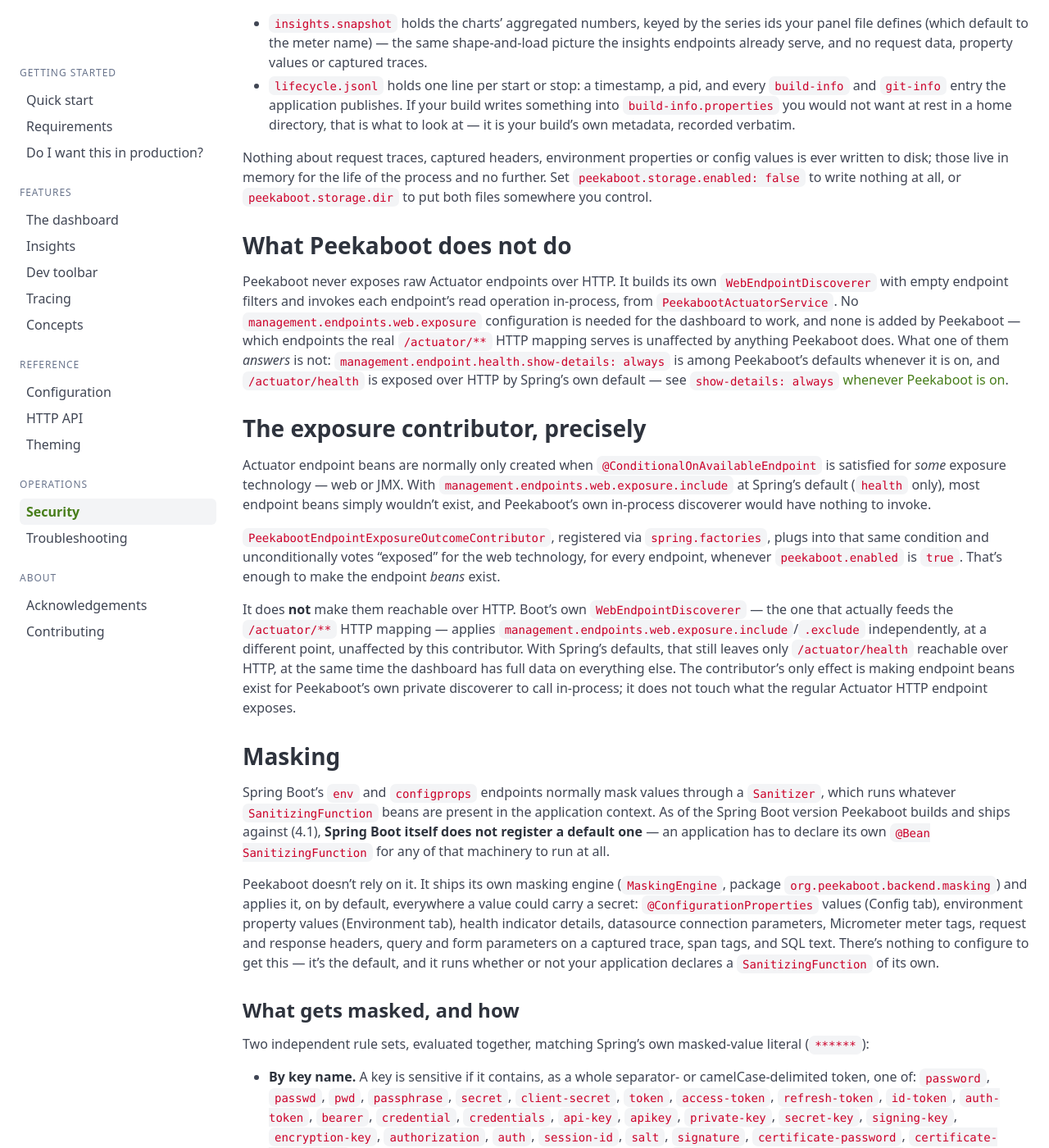
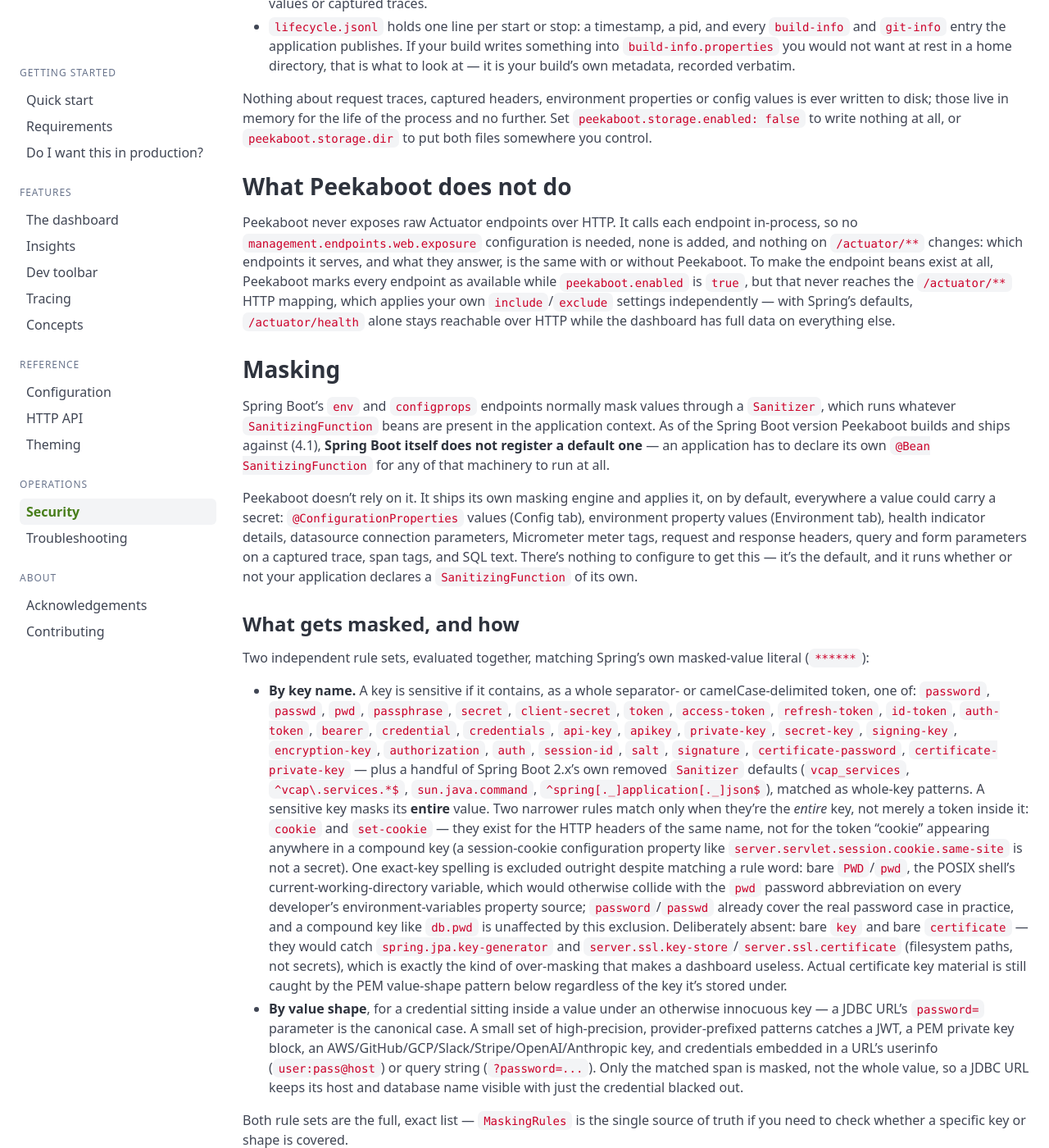
Before and after one commit to peekaboot-org/peekaboot-org.github.io, a Jekyll site: the page built from docs/security.md, in a window 1280 px wide and 1400 px high, scrolled down 2278 px. Shown: the whole window at 82% size. Built offline with Jekyll 4.4.1, drawn with Linux system fonts in a browser that asks for light colours; some of the changed text lies outside the part shown.

Commit message:
docs(security): restate the detection rule, drop the show-details section and the class-level internals

```diff
--- a/docs/security.md
+++ b/docs/security.md
@@ -5,11 +5,10 @@
 ---
 
 <div class="pk-callout pk-callout--danger" markdown="1">
-Peekaboot defaults to on whenever the launch looks local &mdash; and "local" is decided
-by the class loader, not the environment: a `java -jar` of the fat jar, a war, a native
-image and a test default to off, but `java -cp`, a Jib image and Spring Boot's extracted
-slim-jar layout default to **on** exactly like an IDE run. See [How activation
-works]({{ '/docs/how-activation-works/' | relative_url }}). When it's on, anyone who can
+Peekaboot defaults to on for a [local run]({{ '/docs/configuration/' | relative_url }}#local-run)
+&mdash; an IDE run, `spring-boot:run`, `bootRun`, or any launch of your build output on a
+host that is not a container &mdash; and off for a `java -jar` of the packaged jar, a war,
+a native image, a test and anything in a container. When it's on, anyone who can
 reach `/peekaboot/**` gets detailed internal state &mdash; configuration, environment
 values, health, logs, migrations, and full request traces &mdash; with **no
 authentication of any kind**. Peekaboot adds none of its own. If `/peekaboot/**` is
@@ -34,10 +33,7 @@
   local-run condition above applies here too.
 - **Health detail.** Per-component status &mdash; datasource, disk space, custom
   indicators &mdash; not just an aggregate UP/DOWN. A custom `HealthIndicator`'s detail
-  map is masked the same way as everything else &mdash; see [Masking](#masking). Getting
-  this detail in-process is why Peekaboot sets `management.endpoint.health.show-details:
-  always`, which also widens your own `/actuator/health` &mdash; see [health detail on
-  `/actuator/health`](#show-details-always-whenever-peekaboot-is-on) below.
+  map is masked the same way as everything else &mdash; see [Masking](#masking).
 - **Process identity.** The OS user the JVM runs as, its uid and gid, its pid, and the
   parent-process chain &mdash; every ancestor's pid and command name, as far up as the
   JVM can see &mdash; read from `System.getProperty("user.name")`, `id -u`/`id -g` and
@@ -61,9 +57,7 @@
   this instance, as far back as the log reaches (see [What Peekaboot writes to
   disk](#what-peekaboot-writes-to-disk)). Nothing here is masked.
 - **Logger levels.** Every logger's configured and effective level, from Actuator's
-  `loggers` endpoint. Peekaboot's own dashboard and API are read-only here &mdash;
-  `PeekabootController` exposes no endpoint that writes a level, only
-  [`GET` endpoints]({{ site.repository_url }}/blob/HEAD/peekaboot-backend/src/main/java/org/peekaboot/backend/controller/PeekabootController.java)
+  `loggers` endpoint. Peekaboot's API is GET-only, so nothing here can change a level
   &mdash; but the levels themselves, and which loggers have an explicit override, are
   fully visible.
 - **Migration history.** Every Flyway migration's version, description, script name,
@@ -72,8 +66,8 @@
   (`peekaboot.tracing.enabled: true`, the default): every database query's SQL text
   &mdash; captured verbatim from whichever tag your JDBC instrumentation populates
   (`db.query.text`, its superseded spelling `db.statement`, or `datasource-proxy`'s
-  `jdbc.query[N]`, in that priority order &mdash; see [Auto-configured
-  defaults]({{ '/docs/auto-configured-defaults/' | relative_url }})), literal values and
+  `jdbc.query[N]`, in that priority order &mdash; see [Dev toolbar &mdash; the trace
+  view]({{ '/docs/dev-toolbar/' | relative_url }}#the-trace-view)), literal values and
   all wherever the instrumentation or the statement itself carries them, not just the
   parameterized form &mdash; plus the full span tree of every trace, with every span's
   name, kind, timing, tags (`http.url`, `db.statement`, `handler.name`, `view.name`,
@@ -85,21 +79,19 @@
   is also on (`peekaboot.dev-toolbar: true`), traces additionally carry request and
   response headers, query and form parameters, the resolved controller/handler on the
   request summary, and the correlated logs described next. Capture applies to every
-  request that reaches
-  [`RequestCaptureFilter`]({{ site.repository_url }}/blob/HEAD/peekaboot-backend/src/main/java/org/peekaboot/backend/filter/RequestCaptureFilter.java),
-  not only the HTML pages the toolbar UI injects into &mdash; a JSON API call is captured
+  request, not only the HTML pages the toolbar UI injects into &mdash; a JSON API call is captured
   the same way. Headers, query and form parameters are masked by key, the same as a
   property value; SQL text and span tags are masked only where a value-pattern rule
   recognises a credential shape inside them &mdash; see [Masking](#masking) for exactly
   what that does and doesn't catch.
 - **Log message content**, once the dev toolbar is on (`peekaboot.dev-toolbar: true`).
-  `PeekabootLogbackAppender` copies every log event your application emits, tagged with
+  Peekaboot's log capture copies every log event your application emits, tagged with
   its trace/span id, into the trace's Logs tab &mdash; not just levels or logger names,
   the actual message content, unmodified, and **not masked at all**. A log statement that
   happens to include a secret or PII is captured exactly as written.
-- **A trace id on every response**, once the dev toolbar is on. `RequestCaptureFilter`
-  adds a `Server-Timing: trace;desc="00-<traceId>-<spanId>-<flags>"` header to every
-  response it handles &mdash; JSON API calls included, not only HTML pages &mdash; so that
+- **A trace id on every response**, once the dev toolbar is on. Peekaboot adds a
+  `Server-Timing: trace;desc="00-<traceId>-<spanId>-<flags>"` header to every response
+  &mdash; JSON API calls included, not only HTML pages &mdash; so that
   the toolbar can find the request's trace from Swagger UI. Every caller gets it, and with
   that id anyone who can reach `/peekaboot/**` can open exactly that request's trace at
   `GET /peekaboot/api/traces/{traceId}/insights`.
@@ -113,11 +105,9 @@
   endpoint. See [Insights]({{ '/docs/insights/' | relative_url }}).
 
 The dashboard's tabs are backed by `GET /peekaboot/api/actuator/all/insights`, which
-invokes exactly seven Actuator endpoints
-(`health`, `info`, `env`, `loggers`, `flyway`, `configprops`, `scheduledtasks` &mdash; see
-[`PeekabootActuatorService`]({{ site.repository_url }}/blob/HEAD/peekaboot-backend/src/main/java/org/peekaboot/backend/service/PeekabootActuatorService.java)).
-That's the whole actuator surface Peekaboot exposes over HTTP &mdash; see [HTTP
-API]({{ '/docs/api/' | relative_url }}) for the full endpoint list.
+invokes exactly seven Actuator endpoints (`health`, `info`, `env`, `loggers`, `flyway`,
+`configprops`, `scheduledtasks`). That's the whole actuator surface Peekaboot exposes over
+HTTP &mdash; see [HTTP API]({{ '/docs/api/' | relative_url }}) for the full endpoint list.
 
 ## What Peekaboot writes to disk
 
@@ -146,37 +136,14 @@
 
 ## What Peekaboot does not do
 
-Peekaboot never exposes raw Actuator endpoints over HTTP. It builds its own
-`WebEndpointDiscoverer` with empty endpoint filters and invokes each endpoint's read
-operation in-process, from `PeekabootActuatorService`. No
-`management.endpoints.web.exposure` configuration is needed for the dashboard to work,
-and none is added by Peekaboot &mdash; which endpoints the real `/actuator/**` HTTP mapping
-serves is unaffected by anything Peekaboot does. What one of them *answers* is not:
-`management.endpoint.health.show-details: always` is among Peekaboot's defaults whenever
-it is on, and `/actuator/health` is exposed over HTTP by Spring's own default &mdash; see
-[`show-details: always` whenever Peekaboot is on](#show-details-always-whenever-peekaboot-is-on).
-
-## The exposure contributor, precisely
-
-Actuator endpoint beans are normally only created when
-`@ConditionalOnAvailableEndpoint` is satisfied for *some* exposure technology &mdash; web
-or JMX. With `management.endpoints.web.exposure.include` at Spring's default (`health`
-only), most endpoint beans simply wouldn't exist, and Peekaboot's own in-process
-discoverer would have nothing to invoke.
-
-[`PeekabootEndpointExposureOutcomeContributor`]({{ site.repository_url }}/blob/HEAD/peekaboot-spring-boot-autoconfigure/src/main/java/org/peekaboot/autoconfigure/PeekabootEndpointExposureOutcomeContributor.java),
-registered via `spring.factories`, plugs into that same condition and unconditionally
-votes "exposed" for the web technology, for every endpoint, whenever `peekaboot.enabled`
-is `true`. That's enough to make the endpoint *beans* exist.
-
-It does **not** make them reachable over HTTP. Boot's own `WebEndpointDiscoverer` &mdash;
-the one that actually feeds the `/actuator/**` HTTP mapping &mdash; applies
-`management.endpoints.web.exposure.include`/`.exclude` independently, at a different
-point, unaffected by this contributor. With Spring's defaults, that still leaves only
-`/actuator/health` reachable over HTTP, at the same time the dashboard has full data on
-everything else. The contributor's only effect is making endpoint beans exist for
-Peekaboot's own private discoverer to call in-process; it does not touch what the regular
-Actuator HTTP endpoint exposes.
+Peekaboot never exposes raw Actuator endpoints over HTTP. It calls each endpoint
+in-process, so no `management.endpoints.web.exposure` configuration is needed, none is
+added, and nothing on `/actuator/**` changes: which endpoints it serves, and what they
+answer, is the same with or without Peekaboot. To make the endpoint beans exist at all,
+Peekaboot marks every endpoint as available while `peekaboot.enabled` is `true`, but that
+never reaches the `/actuator/**` HTTP mapping, which applies your own `include`/`exclude`
+settings independently &mdash; with Spring's defaults, `/actuator/health` alone stays
+reachable over HTTP while the dashboard has full data on everything else.
 
 ## Masking
 
@@ -186,9 +153,8 @@
 (4.1), **Spring Boot itself does not register a default one** &mdash; an application has
 to declare its own `@Bean SanitizingFunction` for any of that machinery to run at all.
 
-Peekaboot doesn't rely on it. It ships its own masking engine
-([`MaskingEngine`]({{ site.repository_url }}/blob/HEAD/peekaboot-backend/src/main/java/org/peekaboot/backend/masking/MaskingEngine.java),
-package `org.peekaboot.backend.masking`) and applies it, on by default, everywhere a
+Peekaboot doesn't rely on it. It ships its own masking engine and applies it, on by
+default, everywhere a
 value could carry a secret: `@ConfigurationProperties` values (Config tab), environment
 property values (Environment tab), health indicator details, datasource connection
 parameters, Micrometer meter tags, request and response headers, query and form
@@ -244,12 +210,10 @@
 catch a credential that has no recognisable shape sitting under a key that isn't listed
 above &mdash; a literal in an ordinary-looking column (`INSERT INTO users (password)
 VALUES ('hunter2')`) is not masked, because "hunter2" matches no provider pattern and the
-SQL-text masking is value-shape-only, not column-aware. Entropy-based detection (flagging
-any high-randomness string) was considered and deliberately rejected: it would destroy
-legitimate values on screen &mdash; a git SHA, a UUID, a base64-encoded asset &mdash; and
-documenting it as "secret detection" would recreate the exact overclaim this design
-exists to avoid. Assume every captured trace can still contain plaintext SQL and
-plaintext request data that this doesn't catch.
+SQL-text masking is value-shape-only, not column-aware. There is no entropy detection
+because flagging any high-randomness string would destroy legitimate values on screen
+&mdash; a git SHA, a UUID, a base64-encoded asset. Assume every captured trace can still
+contain plaintext SQL and plaintext request data that this doesn't catch.
 </div>
 
 ### Two independent opt-ins before a real value is ever shown
@@ -288,21 +252,18 @@
   <code>enable-unmasking</code> is on <em>and</em> Show secrets is clicked.</figcaption>
 </figure>
 
-This is a genuine before/after, not a mockup: the same tab, the same run, before and after
-the toggle is clicked. Publishing the revealed one is safe because the value behind it,
-`sample_app_db_pwd`, is a placeholder that already sits in plaintext in this sample app's
-own `compose.yml` and `application-screenshots.yml` &mdash; revealing it here discloses
-nothing that wasn't already public. The point it's making isn't the value; it's the two
-steps it took to get there &mdash; a server-side property Peekaboot ships off by default,
-*and* a click nobody makes by accident.
+The same tab, the same run, before and after the toggle is clicked; the revealed value is
+the sample application's own placeholder password, already public in its `compose.yml`.
+The point is the two steps it took to get there &mdash; a server-side property Peekaboot
+ships off by default, *and* a click nobody makes by accident.
 
 ### `show-values: always` only on a local run
 
 `management.endpoint.env.show-values` and `.configprops.show-values` are set to `always`
-only on a local run, at the same lowest-precedence, launch-context-detected property
-source that resolves `peekaboot.enabled` and `peekaboot.dev-toolbar` (see [How activation
-works]({{ '/docs/how-activation-works/' | relative_url }})) &mdash; not unconditionally,
-and not from `peekaboot-defaults.yml`. Off a local run, neither property is set at all, so
+only on a local run, by the same detection that resolves `peekaboot.enabled` and
+`peekaboot.dev-toolbar` (see [Configuration &mdash; when Peekaboot is
+on]({{ '/docs/configuration/' | relative_url }}#when-peekaboot-is-on)), and below
+everything you configure yourself. Off a local run, neither property is set at all, so
 Spring's own default (`never`) applies.
 
 On a local run it is kept at `always`, for a structural reason: Spring Boot 4.1 registers
@@ -340,32 +301,9 @@
 overrides Peekaboot's lowest-precedence default.
 </div>
 
-### `show-details: always` whenever Peekaboot is on
-
-Unlike `show-values`, `management.endpoint.health.show-details: always` is set from
-`peekaboot-defaults.yml` &mdash; whenever `peekaboot.enabled` resolves to `true`, on a
-local run or not. It is there because the dashboard's health banner is built from the
-`health` endpoint bean invoked in-process (see [What Peekaboot does not
-do](#what-peekaboot-does-not-do)), with no caller identity attached; at Spring's own
-default of `never`, that call returns the aggregate status alone, and the Overview tab's
-per-component breakdown would have nothing to show.
-
-<div class="pk-callout pk-callout--warning" markdown="1">
-**This widens your own `/actuator/health`, and that endpoint is public by default.**
-`health` is the one actuator endpoint Spring Boot exposes over HTTP out of the box, and
-`show-details: always` makes it answer every anonymous caller with per-component detail
-&mdash; datasource, disk space, and every custom `HealthIndicator`'s detail map &mdash;
-instead of a bare `{"status":"UP"}`. Peekaboot's masking has no part in that path; it only
-runs inside `/peekaboot/**`. If you turn `peekaboot.enabled` on somewhere reachable, set
-`management.endpoint.health.show-details` yourself (`when-authorized`, or `never`) in
-your own configuration; it wins, because Peekaboot's defaults sit at the lowest
-precedence. The dashboard's health banner then shows the aggregate status only, since its
-in-process call carries no authorization.
-</div>
-
 ### What's left unmasked entirely
 
-- **Log message content**, wherever it's captured. Peekaboot's Logback appender copies
+- **Log message content**, wherever it's captured. Peekaboot's log capture copies
   whatever your logging statements produced, unmodified &mdash; there is no masking pass
   over log messages, by key or by shape.
 - Anything a value-shape rule doesn't recognise and no key name catches &mdash; see the
@@ -506,9 +444,10 @@
 ## Running it in a deployed environment
 
 If you have a genuine reason to run Peekaboot somewhere other than your own machine
-&mdash; a shared staging environment, say &mdash; set `peekaboot.enabled=true` explicitly
-(see [How activation works]({{ '/docs/how-activation-works/' | relative_url }})) and put
-the `SecurityFilterChain` above in front of it before anything else. Restricting network
+&mdash; a shared staging environment, say &mdash; read [Do I want this in
+production?]({{ '/docs/in-production/' | relative_url }}) first, set
+`peekaboot.enabled=true` explicitly, and put the `SecurityFilterChain` above in front of
+it before anything else. Restricting network
 reachability as well &mdash; an internal-only ingress rule, a VPN, a sidecar that only
 proxies `/peekaboot/**` from trusted sources &mdash; is worth doing in addition to
 authentication, not instead of it. Whoever your authentication boundary now admits has
@@ -534,12 +473,11 @@
       in your deployed environment &mdash; check the startup summary, or the value
       reported on the dashboard's own Environment tab in a non-production environment
       where you can still reach it.
-- [ ] Set `peekaboot.enabled=false` explicitly (or exclude the starter) unless you launch
-      with `java -jar` of the repackaged fat jar. The detection reads the class loader,
-      not the environment: `java -cp …`, a Jib image and the layout of `jarmode=tools
-      extract` all run on the application class loader and default to **on**, the same
-      as an IDE run &mdash; see [How activation works &mdash; what counts as
-      local]({{ '/docs/how-activation-works/' | relative_url }}#what-counts-as-local).
+- [ ] Set `peekaboot.enabled=false` explicitly (or exclude the starter) if you run your
+      build output directly on a host that is not a container (`java -cp
+      target/classes:…`) &mdash; the one deployment the detection still reads as local.
+      See [Configuration &mdash; what counts as a local
+      run]({{ '/docs/configuration/' | relative_url }}#local-run).
 - [ ] If Peekaboot should never ship at all, exclude the starter from the production
       artifact (Maven `excludes` / Gradle `developmentOnly`) rather than trusting
       `peekaboot.enabled=false` alone.
@@ -548,11 +486,6 @@
 - [ ] Don't reach for `management.endpoints.web.exposure` as a protection here; it
       governs which endpoints `/actuator/**` serves, a mapping Peekaboot doesn't use or
       widen.
-- [ ] Wherever `peekaboot.enabled` is on, set `management.endpoint.health.show-details`
-      yourself (`when-authorized` or `never`) unless per-component health detail on your
-      public `/actuator/health` is acceptable &mdash; Peekaboot's default is `always`,
-      and it applies off a local run too. See [`show-details: always` whenever Peekaboot
-      is on](#show-details-always-whenever-peekaboot-is-on).
 - [ ] Leave `peekaboot.enable-unmasking` at its default (`false`) unless you specifically
       need to reveal real values from the dashboard &mdash; it's a server-side gate, not
       something a request parameter alone can bypass, but turning it on means anyone who
```
